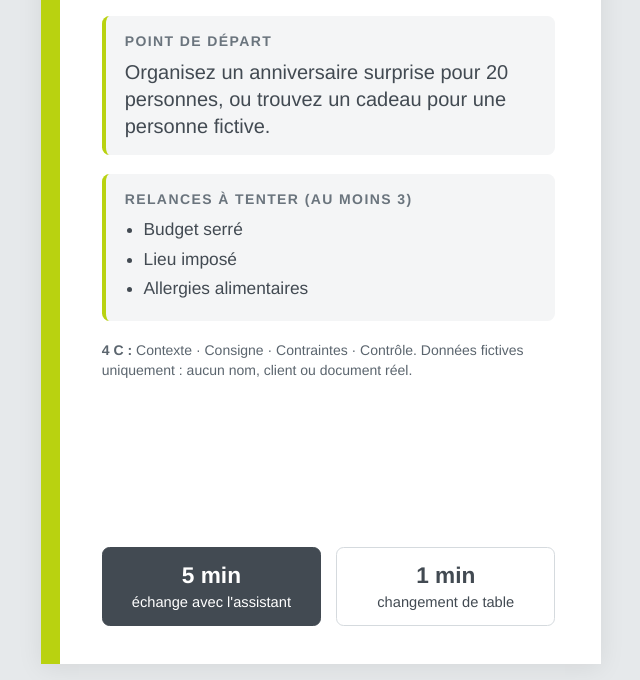
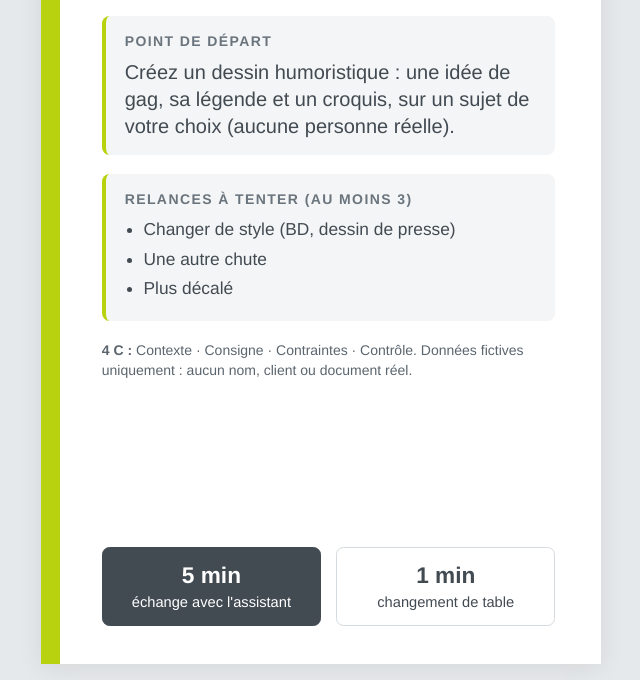
Before and after one commit to Steven2229/journee_ia, a plain HTML site: page atelier-2.html in a window 1280 px wide. Shown: the part 146-826 px from the top of the page, without its empty margins (319-959 px from the left). Drawn offline with Linux system fonts and the light colour scheme.

Commit message:
Atelier 2 : dessin humoristique à la place de l'anniversaire
Co-Authored-By: Claude Sonnet 5.5 <noreply@anthropic.com>
Claude-Session: https://claude.ai/code/session_017pdiqUHoUfguprhG39VT7c

```diff
--- a/atelier-2.html
+++ b/atelier-2.html
@@ -28,8 +28,8 @@ ul{margin:0;padding-left:5mm;font-size:13pt} li{margin:1.2mm 0}
 <img class="logo" src="logo-at-ouest.png" alt="A&amp;T Ouest">
 <p class="eyebrow">Journée IA · Atelier 2 sur 6</p>
 <h1><span class="num">2</span>C'est la fête</h1>
-<div class="box"><h2>Point de départ</h2><p class="depart">Organisez un anniversaire surprise pour 20 personnes, ou trouvez un cadeau pour une personne fictive.</p></div>
-<div class="box"><h2>Relances à tenter (au moins 3)</h2><ul><li>Budget serré</li><li>Lieu imposé</li><li>Allergies alimentaires</li></ul></div>
+<div class="box"><h2>Point de départ</h2><p class="depart">Créez un dessin humoristique : une idée de gag, sa légende et un croquis, sur un sujet de votre choix (aucune personne réelle).</p></div>
+<div class="box"><h2>Relances à tenter (au moins 3)</h2><ul><li>Changer de style (BD, dessin de presse)</li><li>Une autre chute</li><li>Plus décalé</li></ul></div>
 <p class="rappel"><b>4 C :</b> Contexte · Consigne · Contraintes · Contrôle. Données fictives uniquement : aucun nom, client ou document réel.</p>
 <div class="timer"><div class="dark"><b>5 min</b>échange avec l'assistant</div><div><b>1 min</b>changement de table</div></div>
 </section>
```
Also changed, not shown: fiches-ateliers-A5.html (+2 -2 lines), index.html (+2 -2 lines).
